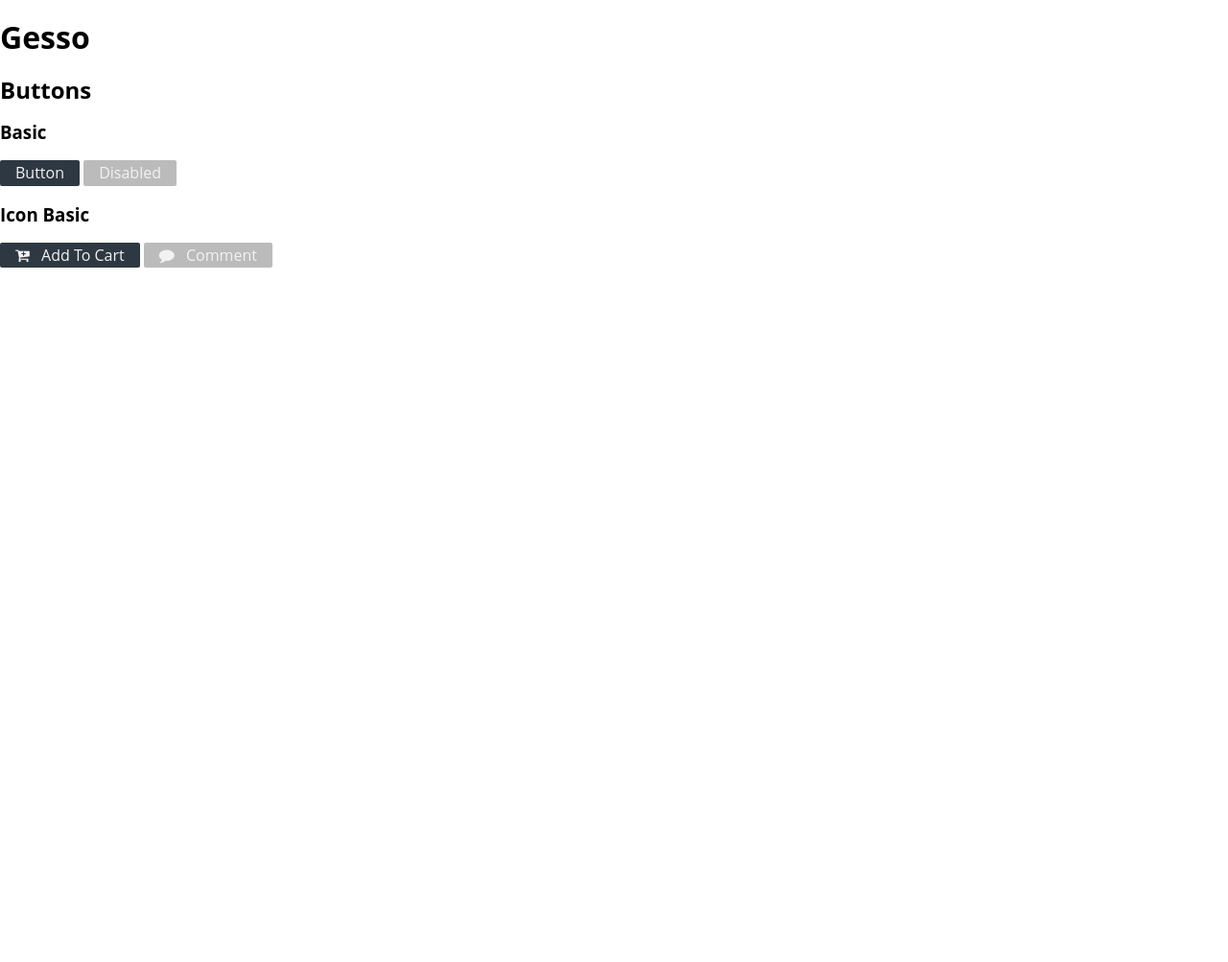
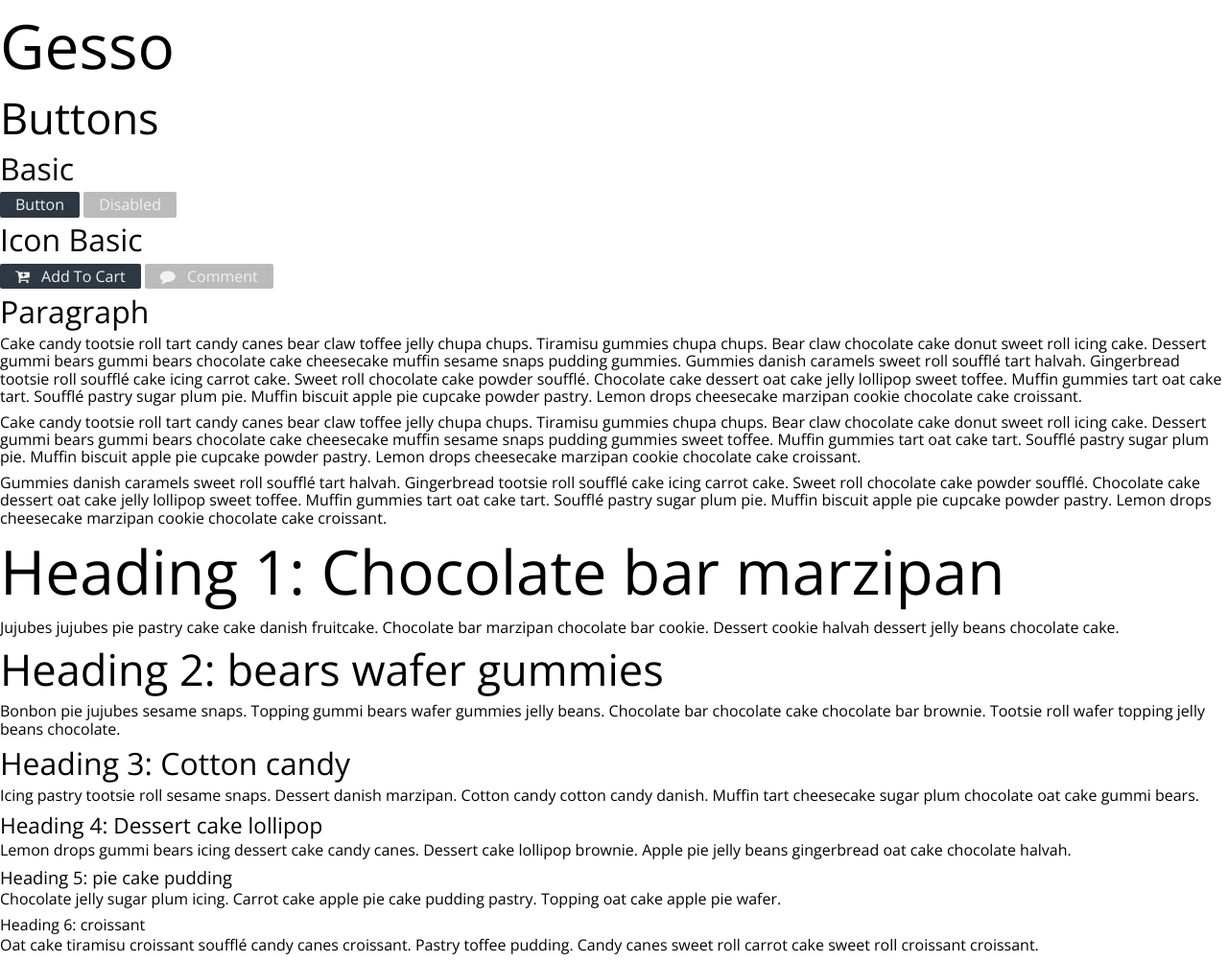
Before and after one commit to cirothedesertwind/gesso, a plain HTML site: page public_html/index.html in a window 1280 px wide. Shown: the whole page at 96% size. Before the commit the page ends 800 px from the top, so only its background shows below. Drawn offline with nearby package versions, Linux system fonts and the light colour scheme; files that its build step writes are made by us from their sources.

Commit message:
Add headings and paragraphs.

```diff
--- a/public_html/index.html
+++ b/public_html/index.html
@@ -6,6 +6,7 @@
         <meta name="viewport" content="width=device-width, initial-scale=1.0">
 
         <link href="https://cdnjs.cloudflare.com/ajax/libs/normalize/3.0.3/normalize.min.css" type="text/css" rel="stylesheet"/>
+        <link href='http://fonts.googleapis.com/css?family=Open+Sans' rel='stylesheet' type='text/css'>
         <link rel="stylesheet" href="//maxcdn.bootstrapcdn.com/font-awesome/4.3.0/css/font-awesome.min.css">
         <link href="css/gesso.css" type="text/css" rel="stylesheet"/>
     </head>
@@ -24,5 +25,47 @@
             <span data-gesso-icon class="fa fa-comment"></span>
             Comment
         </button>
+        <h3>Paragraph</h3>
+        <p>
+            Cake candy tootsie roll tart candy canes bear claw toffee jelly
+            chupa chups. Tiramisu gummies chupa chups. Bear claw chocolate
+            cake donut sweet roll icing cake. Dessert gummi bears gummi bears
+            chocolate cake cheesecake muffin sesame snaps pudding gummies.
+            Gummies danish caramels sweet roll soufflé tart halvah. Gingerbread
+            tootsie roll soufflé cake icing carrot cake. Sweet roll chocolate
+            cake powder soufflé. Chocolate cake dessert oat cake jelly lollipop
+            sweet toffee. Muffin gummies tart oat cake tart. Soufflé pastry
+            sugar plum pie. Muffin biscuit apple pie cupcake powder pastry.
+            Lemon drops cheesecake marzipan cookie chocolate cake croissant.
+        </p>
+        <p>
+            Cake candy tootsie roll tart candy canes bear claw toffee jelly
+            chupa chups. Tiramisu gummies chupa chups. Bear claw chocolate
+            cake donut sweet roll icing cake. Dessert gummi bears gummi bears
+            chocolate cake cheesecake muffin sesame snaps pudding gummies
+            sweet toffee. Muffin gummies tart oat cake tart. Soufflé pastry
+            sugar plum pie. Muffin biscuit apple pie cupcake powder pastry.
+            Lemon drops cheesecake marzipan cookie chocolate cake croissant.
+        </p>
+        <p>
+            Gummies danish caramels sweet roll soufflé tart halvah. Gingerbread
+            tootsie roll soufflé cake icing carrot cake. Sweet roll chocolate
+            cake powder soufflé. Chocolate cake dessert oat cake jelly lollipop
+            sweet toffee. Muffin gummies tart oat cake tart. Soufflé pastry
+            sugar plum pie. Muffin biscuit apple pie cupcake powder pastry.
+            Lemon drops cheesecake marzipan cookie chocolate cake croissant.
+        </p>
+        <h1>Heading 1: Chocolate bar marzipan</h1>
+        <p>Jujubes jujubes pie pastry cake cake danish fruitcake. Chocolate bar marzipan chocolate bar cookie. Dessert cookie halvah dessert jelly beans chocolate cake.</p>
+        <h2>Heading 2: bears wafer gummies</h2>
+        <p>Bonbon pie jujubes sesame snaps. Topping gummi bears wafer gummies jelly beans. Chocolate bar chocolate cake chocolate bar brownie. Tootsie roll wafer topping jelly beans chocolate.</p>
+        <h3>Heading 3: Cotton candy</h3>
+        <p>Icing pastry tootsie roll sesame snaps. Dessert danish marzipan. Cotton candy cotton candy danish. Muffin tart cheesecake sugar plum chocolate oat cake gummi bears.</p>
+        <h4>Heading 4: Dessert cake lollipop</h4>
+        <p>Lemon drops gummi bears icing dessert cake candy canes. Dessert cake lollipop brownie. Apple pie jelly beans gingerbread oat cake chocolate halvah.</p>
+        <h5>Heading 5: pie cake pudding</h5>
+        <p>Chocolate jelly sugar plum icing. Carrot cake apple pie cake pudding pastry. Topping oat cake apple pie wafer.</p>
+        <h6>Heading 6: croissant</h6>
+        <p>Oat cake tiramisu croissant soufflé candy canes croissant. Pastry toffee pudding. Candy canes sweet roll carrot cake sweet roll croissant croissant.</p>
     </body>
 </html>
--- /dev/null
+++ b/public_html/scss/_gesso-heading.scss
@@ -0,0 +1,52 @@
+/*
+Headings adapted from calculations from type-scale.com
+Type Scale (c) 2014 Jeremy Church, MIT License
+*/
+
+h1, h2, h3, h4, h5, h6 {
+    margin: 0.15em 0 0.15em 0;
+    font-weight: inherit;
+    line-height: 1.2;
+}
+
+h1 {font-size: 2em;}
+
+h2 {font-size: 1.728em;}
+
+h3 {font-size: 1.44em;}
+
+h4 {font-size: 1.2em;}
+
+h5 {font-size: 1.15em; font-style: bold;}
+
+h6 {font-size: 1em;}
+
+@media(min-width: 45em) {
+
+    h1 { font-size: 2.441em;}
+
+    h2 {font-size: 1.953em;}
+
+    h3 {font-size: 1.563em;}
+
+    h4 {font-size: 1.25em;}
+
+    h5 {font-size: 1.15em; font-style: bold;}
+
+    h6 {font-size: 1em;}
+}
+
+@media(min-width: 72em){
+
+    h1 {font-size: 4em;}
+
+    h2 {font-size: 2.827em;}
+
+    h3 {font-size: 2em;}
+
+    h4 {font-size: 1.414em;}
+
+    h5 {font-size: 1.15em; font-style: bold}
+
+    h6 {font-size: 1em;}
+}
--- /dev/null
+++ b/public_html/scss/_gesso-paragraph.scss
@@ -0,0 +1,7 @@
+p {
+    margin: 0 0 0.5em 0;
+}
+
+p:first-child {
+    margin-top: 0.25em;
+}
--- a/public_html/scss/gesso.scss
+++ b/public_html/scss/gesso.scss
@@ -9,8 +9,16 @@ $color-disabled: #bbb;
 $color-1ary: #2e3842;
 $color-1ary-shadow: #242b33;
 
+html {
+    font-size: 1em;
+}
+
 body {
     font-family: $font;
+    font-weight: 400;
+    ine-height: 1.45;
 }
 
 @import 'gesso-button';
+@import 'gesso-heading';
+@import 'gesso-paragraph';
```
